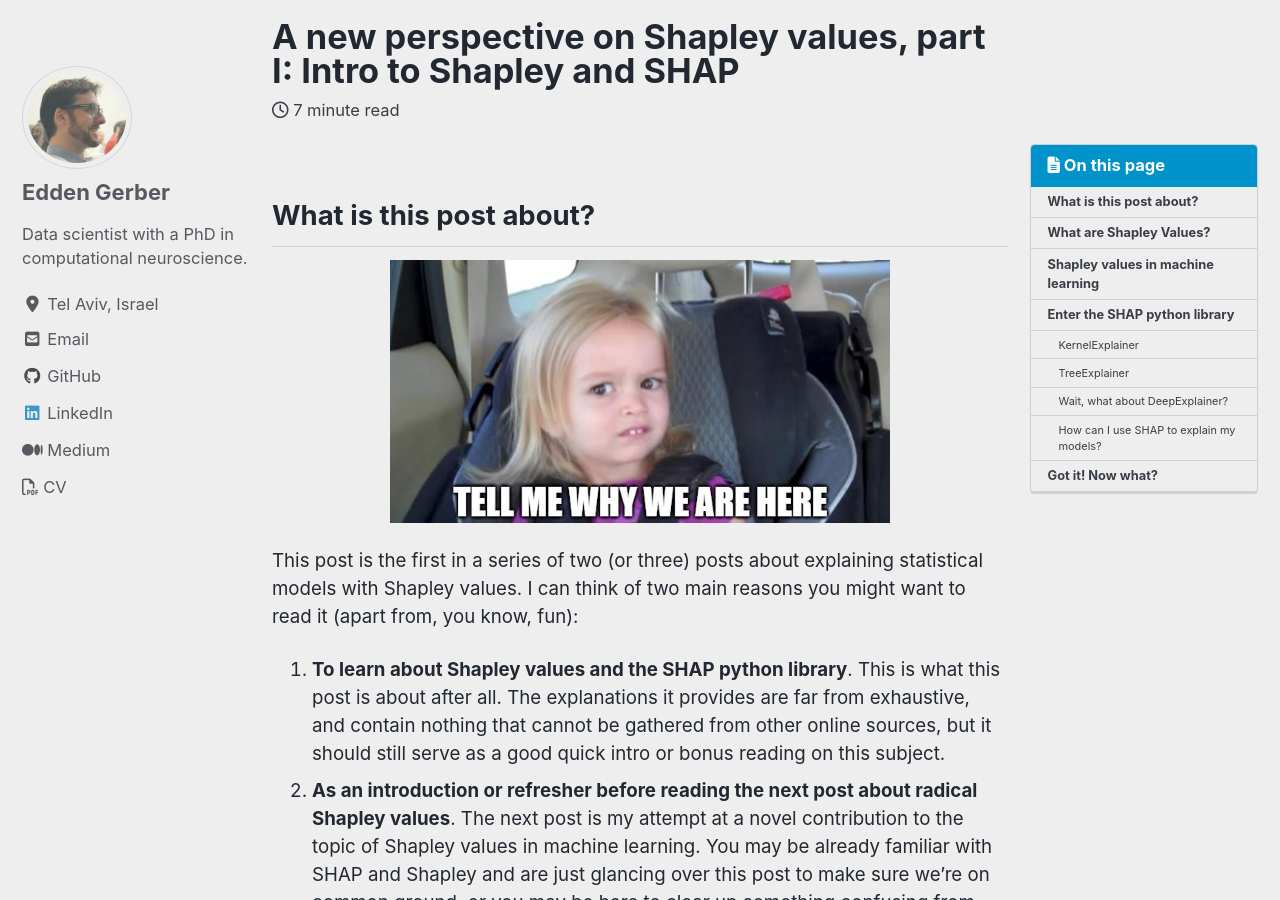
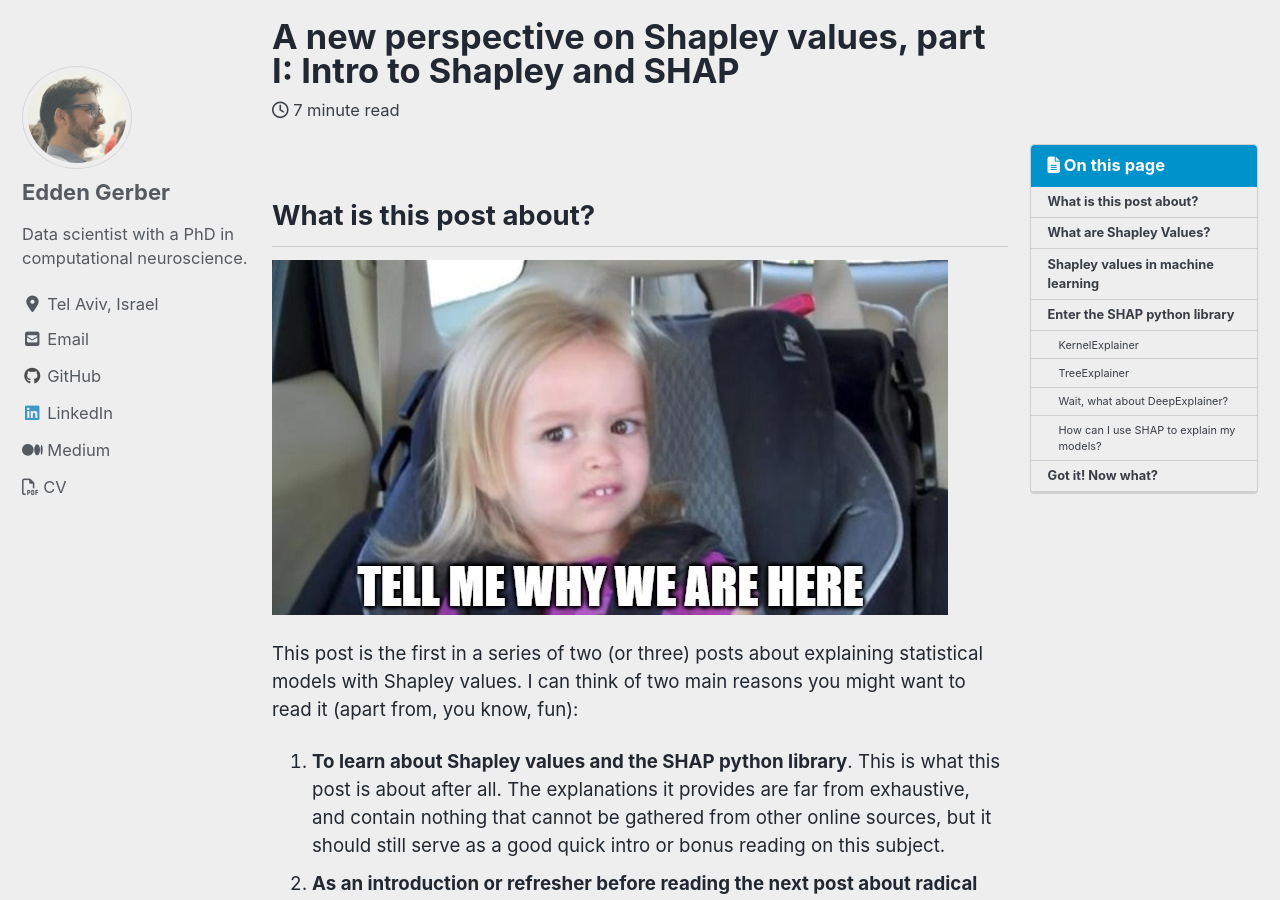
Before and after one commit to edden-gerber/edden-gerber.github.io, a Jekyll site: the page built from _posts/2019-11-26-shapley-part-1.md, in a window 1280 px wide and 900 px high, scrolled down 435 px. Built offline with Jekyll 4.4.1, drawn with Linux system fonts in a browser that asks for light colours; cached includes are drawn as plain includes; nearby versions of some CDN libraries.

Commit message:
fix images in shapley post

```diff
--- a/_posts/2019-11-26-shapley-part-1.md
+++ b/_posts/2019-11-26-shapley-part-1.md
@@ -12,9 +12,7 @@
 ---
 ## What is this post about?
 
-<p align="center">
-  <img width=500 src="../assets/images/shapley/why_we_are_here_meme.jpg">
-</p>
+![Why are we here meme](../assets/images/shapley/why_we_are_here_meme.jpg)
 
 This post is the first in a series of two (or three) posts about explaining statistical models with Shapley values. I can think of two main reasons you might want to read it (apart from, you know, fun):
 1. **To learn about Shapley values and the SHAP python library**. This is what this post is about after all. The explanations it provides are far from exhaustive, and contain nothing that cannot be gathered from other online sources, but it should still serve as a good quick intro or bonus reading on this subject.
@@ -22,9 +20,7 @@
 
 ## What are Shapley Values?
 
-<p align="center">
-  <img width=500 src="../assets/images/shapley/game_theory_meme.jpg">
-</p>
+![Game theory meme](../assets/images/shapley/game_theory_meme.jpg)
 
 A quick Google search will provide numerous other sources online that explain this topic very well, so my explanation here will be brief. I specifically recommend [this chapter](https://christophm.github.io/interpretable-ml-book/shapley.html) of [Interpretable Machine Learning](https://christophm.github.io/interpretable-ml-book/) by Christoph Molnar for a more detailed explanation. I also found that staring at the mathematical formula (below or on [Wikipedia](https://en.wikipedia.org/wiki/Shapley_value)) until I got it gave me the best intuition.
 
@@ -50,9 +46,7 @@
 
 **The main problem with deriving Shapley values is computational complexity** - specifically, the fact that they require 2<sup>num. features</sup> steps to compute. No matter how beefed-up your GPU is, exponential complexity is almost always a deal breaker (just think how many steps this is when your features are for instance 20x20 image pixels). In the theoretical literature, this problem is most commonly addressed by sampling methods - rather than going over all possible feature coalitions, estimate the Shapley value using a sub-sample of them (if you are interested in this see for example [Castro et al. 2009](https://www.sciencedirect.com/science/article/pii/S0305054808000804), [Castro et al. 2017](https://www.sciencedirect.com/science/article/pii/S030505481730028X) or [Benati et al. 2019](https://www.sciencedirect.com/science/article/abs/pii/S0377221719304448)).
 
-<p align="center">
-  <img width=500 src="../assets/images/shapley/exponential_complexity.jpg">
-</p>
+![Exponential complexity meme](../assets/images/shapley/exponential_complexity.jpg)
 
 ## Enter the SHAP python library
 The [SHAP library](https://shap.readthedocs.io) is a recent and powerful addition to the data scientist's toolkit. It provides three main "explainer" classes - TreeExplainer, DeepExplainer and KernelExplainer. The first two are specialized for computing Shapley values for tree-based models and neural networks, respectively, and implement optimizations that are based on the architecture of those models. The kernel explainer is a "blind" method that works with any model. I explain these classes below, but for a more in-depth explanation of how they  work I recommend [this text](https://christophm.github.io/interpretable-ml-book/shap.html).
```
